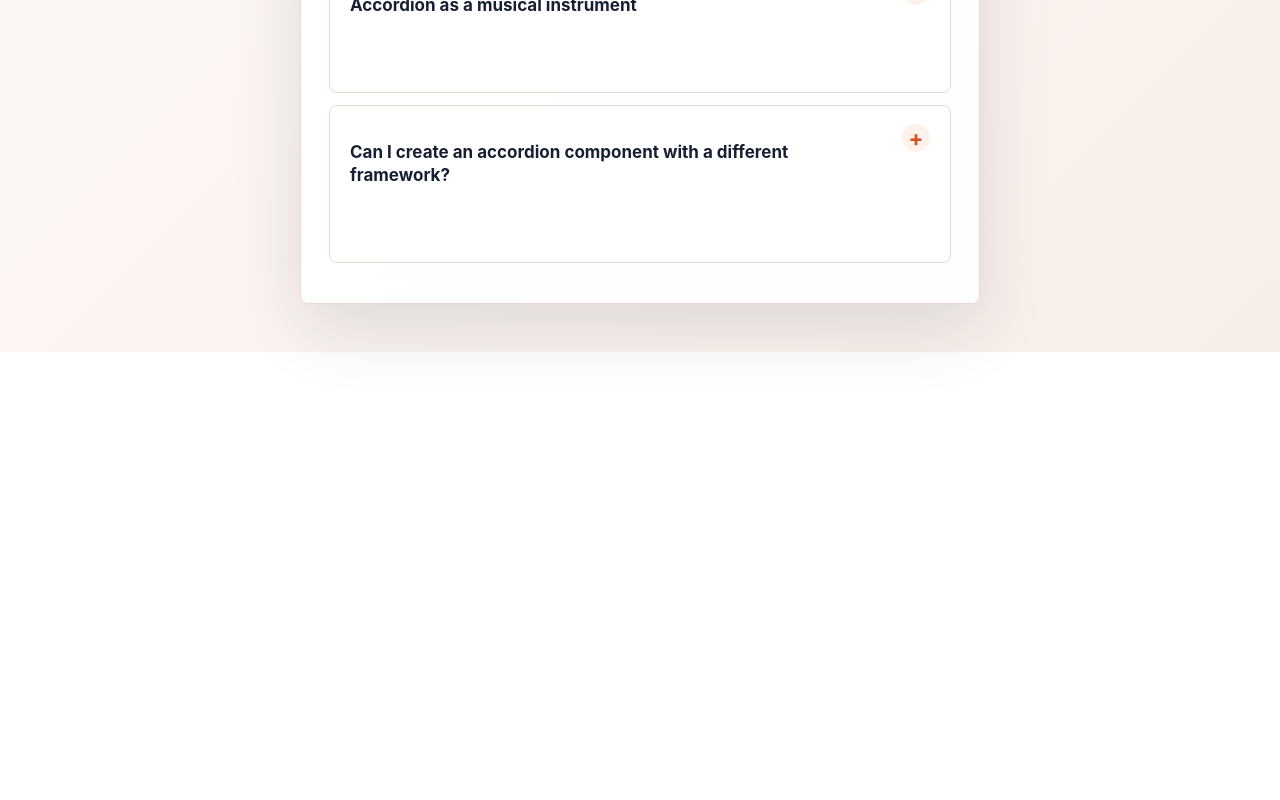
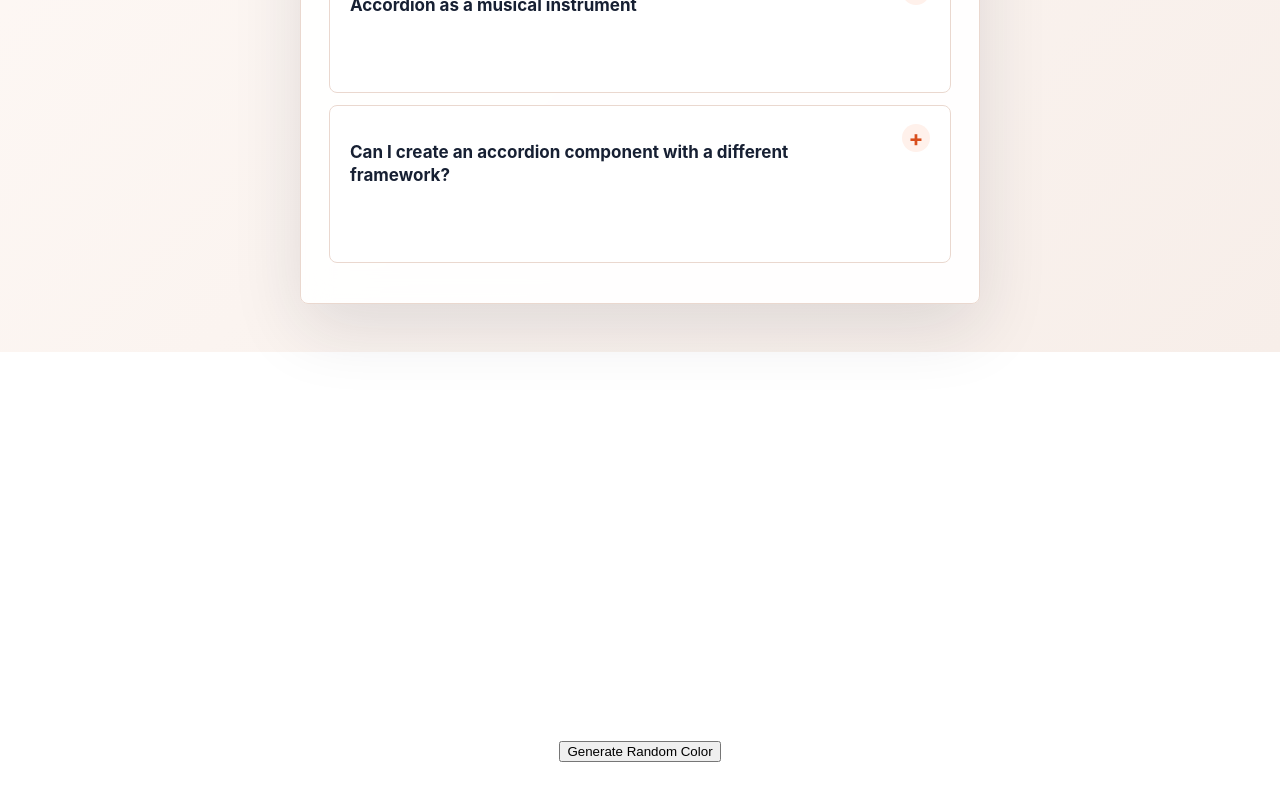
Before and after one commit to TanKaiYi0220/React-Practice-25-Projects, a React (Vite) app: page / in a window 1280 px wide. Shown: the part 530-1330 px from the top of the page. Before the commit the page ends 882 px from the top, so only its background shows below. Built offline with nearby package versions, Linux system fonts and the light colour scheme.

Commit message:
feat: add RandomColor component

```diff
--- a/src/App.jsx
+++ b/src/App.jsx
@@ -1,10 +1,12 @@
 import React from 'react'
 import Accordion from './components/accordion/Accordion'
+import RandomColor from './components/random_color/RandomColor'
 
 const App = () => {
   return (
     <>
       <Accordion />
+      <RandomColor />
     </>
   )
 }
--- /dev/null
+++ b/src/components/random_color/RandomColor.jsx
@@ -0,0 +1,12 @@
+import React from 'react'
+import "./style.css"
+
+const RandomColor = () => {
+  return (
+    <div className="colorContainer">
+        <button>Generate Random Color</button>
+    </div>
+  )
+}
+
+export default RandomColor
--- /dev/null
+++ b/src/components/random_color/style.css
@@ -0,0 +1,8 @@
+.colorContainer {
+  min-height: 100vh;
+  width: 100%;
+  display: flex;
+  align-items: center;
+  justify-content: center;
+  padding: 48px 20px;
+}
```
Also changed, not shown: 1 other file (tests, documents, lock files or other folders).
